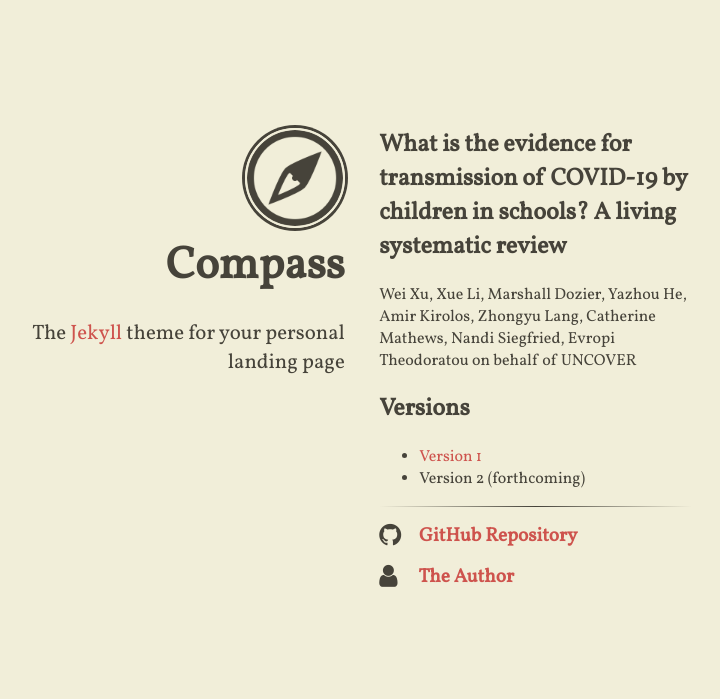
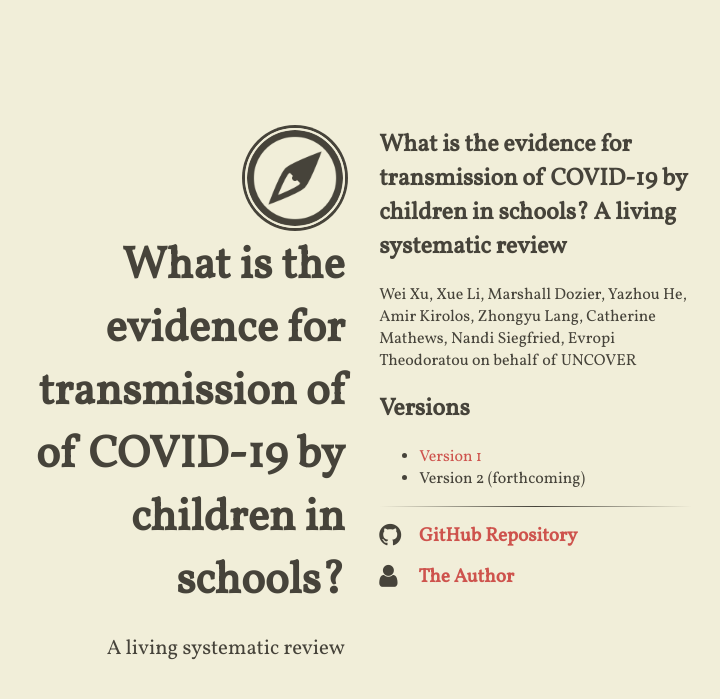
Before and after one commit to mikaelaspringsteen/covidschoolreview, a Jekyll site: the page built from index.html, in a window 1280 px wide. Shown: the top 699 px of the page, without its empty margins (288-1008 px from the left). Built offline with Jekyll 4.4.1, drawn with Linux system fonts in a browser that asks for light colours; nearby versions of some CDN libraries.

Commit message:
Update _config.yml

```diff
--- a/_config.yml
+++ b/_config.yml
@@ -7,9 +7,9 @@ compass:
   # an avatar or logo (optional)
   logo: "/images/compass.png"
   # author will appear under the avatar (optional)
-  author: "Compass"
+  author: "What is the evidence for transmission of of COVID-19 by children in schools?"
   # tagline will appear under the title (optional)
-  tagline: "The <a href='http://jekyllrb.com'>Jekyll</a> theme for your personal landing page"
+  tagline: "A living systematic review"
   # if include_content is true, the contents of the content.html include will be
   # added right above the generated item list, if present
   include_content: true
@@ -18,7 +18,7 @@ compass:
   # Tracking Code to that file.
   include_analytics: false
   # Twitter @username (as defined by the Twitter Card specs)
-  twitter: "compass"
+  twitter: ""
 
 # exclude
 exclude: ["CNAME", "Gemfile", "Gemfile.lock", "LICENSE", "README.md"]
```
